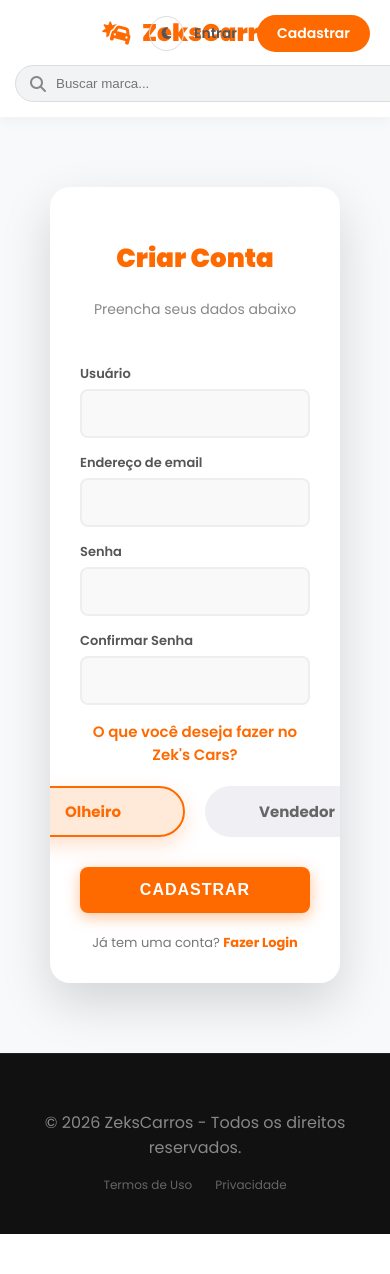
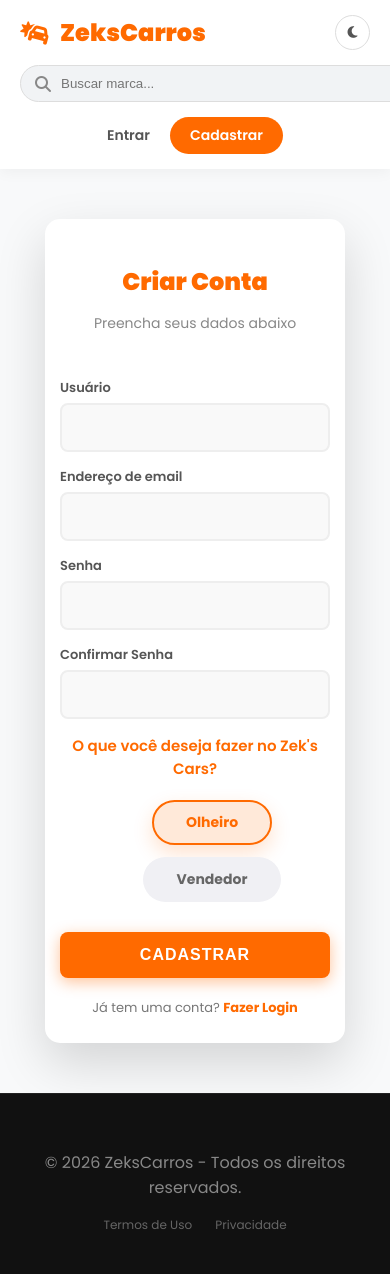
Before and after one commit to EzequiasC/carros, a Django app: page /register/ in a window 390 px wide; the page is wider, and only the part inside the window is pictured. Before the commit the page ends 1234 px from the top of that part, so only its background shows below. Run offline with Django 5.2, Linux system fonts and the light colour scheme; data that the repository does not hold is empty.

Commit message:
fix: corrige sobreposição de botões na navbar em telas pequenas
- Remove position: absolute do container user-menu no base.html

- Aplica posicionamento absoluto apenas no botão de dark mode

- Reorganiza layout flex para alinhar corretamente a busca e os links em celulares

```diff
--- a/accounts/forms.py
+++ b/accounts/forms.py
@@ -1,8 +1,11 @@
+import re
 from django import forms
 from django.contrib.auth.models import User
 from sellers.models import Seller, City
 
 class UserRegisterForm(forms.ModelForm):
+    email = forms.EmailField(label='Endereço de email', required=True)
+
     password = forms.CharField(widget=forms.PasswordInput, label='Senha')
     password2 = forms.CharField(widget=forms.PasswordInput, label='Confirmar Senha')
 
@@ -18,7 +21,14 @@ class UserRegisterForm(forms.ModelForm):
     )
 
     city = forms.ModelChoiceField(queryset=City.objects.all(), required=False, label="Cidade")
-    phone = forms.CharField(max_length=20, required=False, label="Telefone")
+
+    phone = forms.CharField(
+        max_length=20,
+        required=False,
+        label="Telefone",
+        widget=forms.TextInput(attrs={'type': 'tel', 'placeholder': '(67) 99999-9999'})
+    )
+
     description = forms.CharField(widget=forms.Textarea, required=False, label="Descrição")
 
     class Meta:
@@ -33,9 +43,45 @@ class UserRegisterForm(forms.ModelForm):
 
     def clean_email(self):
         email = self.cleaned_data.get('email')
+
+        if not email:
+            return email
+
+
         if User.objects.filter(email=email).exists():
             raise forms.ValidationError("Este email já está em uso.")
+
+        prefixo = email.split('@')[0]
+
+        if len(prefixo) < 3:
+            raise forms.ValidationError("O endereço de email parece ser muito curto.")
+
+        if prefixo == prefixo[0] * len(prefixo):
+            raise forms.ValidationError("Endereço de email inválido. Evite sequências repetidas.")
+
         return email
+
+    def clean_phone(self):
+        phone = self.cleaned_data.get('phone')
+
+        if not phone:
+            return phone
+
+        phone_numeros = re.sub(r'[^0-9]', '', phone)
+
+        if len(phone_numeros) < 10 or len(phone_numeros) > 11:
+            raise forms.ValidationError("O telefone deve ter 10 ou 11 dígitos (com o DDD).")
+
+        ddd = phone_numeros[:2]
+        numero = phone_numeros[2:]
+
+        if phone_numeros == phone_numeros[0] * len(phone_numeros):
+            raise forms.ValidationError("Número de telefone inválido.")
+
+        if len(set(numero)) == 1:
+            raise forms.ValidationError("O número não pode ser uma sequência de dígitos repetidos.")
+
+        return phone_numeros
 
     def clean(self):
         cleaned_data = super().clean()
@@ -56,7 +102,6 @@ class UserRegisterForm(forms.ModelForm):
         if commit:
             user.save()
 
-
             tipo = self.cleaned_data.get('tipo_usuario')
 
             if tipo == 'vendedor':
--- a/accounts/templates/register.html
+++ b/accounts/templates/register.html
@@ -1,8 +1,7 @@
 {% extends 'base.html' %}
 {% load static %}
 
-{% block content %}
-
+{% block extra_css %}
 <style>
     .register-wrapper {
         min-height: 85vh;
@@ -100,7 +99,6 @@
         width: 100%;
     }
 
-
     #id_tipo_usuario > div,
     #id_tipo_usuario li {
         width: auto !important;
@@ -168,17 +166,34 @@
     .login-link { text-align: center; margin-top: 20px; font-size: 13px; color: #777; }
     .login-link a { color: var(--cor-principal); text-decoration: none; font-weight: bold; }
 
-    @media (max-width: 768px) {
-        .split-container { flex-direction: column; }
-        .image-side { display: none; }
-        .form-side { padding: 30px; }
-    }
-
     .campos-vendedor { display: none; animation: fadeIn 0.4s ease-in-out; }
     @keyframes fadeIn { from { opacity: 0; transform: translateY(-10px); } to { opacity: 1; transform: translateY(0); } }
     .error-msg { color: #dc3545; font-size: 12px; margin-top: 5px; font-weight: 600; }
+
+    @media (max-width: 992px) {
+        .form-side { padding: 40px; }
+        .image-content h2 { font-size: 28px; }
+        #id_tipo_usuario { gap: 10px; }
+    }
+
+    @media (max-width: 768px) {
+        .register-wrapper { padding: 20px 15px; min-height: auto; }
+        .split-container { flex-direction: column; border-radius: 15px; }
+        .image-side { display: none; }
+        .form-side { padding: 30px 20px; }
+        .form-header h2 { font-size: 24px; margin-bottom: 5px; }
+        #id_tipo_usuario label { min-width: 120px; padding: 10px 15px; font-size: 14px; }
+    }
+
+    @media (max-width: 400px) {
+        .form-side { padding: 25px 15px; }
+        #id_tipo_usuario { flex-direction: column !important; gap: 12px; }
+        #id_tipo_usuario label { width: 100%; min-width: 100%; }
+    }
 </style>
+{% endblock %}
 
+{% block content %}
 <div class="register-wrapper">
     <div class="split-container">
 
@@ -224,9 +239,7 @@
 
                 <div class="form-group" style="text-align: center;">
                     <label style="font-size: 15px; color: var(--cor-principal); margin-top: 10px;">{{ form.tipo_usuario.label }}</label>
-
                     {{ form.tipo_usuario }}
-
                     {% if form.tipo_usuario.errors %}<div class="error-msg">{{ form.tipo_usuario.errors.0 }}</div>{% endif %}
                 </div>
 
@@ -284,7 +297,15 @@
         });
 
         atualizarCampos();
+
+        const phoneInput = document.getElementById('{{ form.phone.id_for_label }}');
+
+        if (phoneInput) {
+            phoneInput.addEventListener('input', function (e) {
+                let x = e.target.value.replace(/\D/g, '').match(/(\d{0,2})(\d{0,5})(\d{0,4})/);
+                e.target.value = !x[2] ? x[1] : '(' + x[1] + ') ' + x[2] + (x[3] ? '-' + x[3] : '');
+            });
+        }
     });
 </script>
-
 {% endblock %}
--- a/app/templates/base.html
+++ b/app/templates/base.html
@@ -4,6 +4,7 @@
 <head>
     <meta charset="UTF-8">
     <meta name="viewport" content="width=device-width, initial-scale=1.0">
+    {% block extra_css %}{% endblock %}
 
     <link rel="stylesheet" href="https://cdnjs.cloudflare.com/ajax/libs/font-awesome/6.5.0/css/all.min.css">
     <link href="https://fonts.googleapis.com/css2?family=Poppins:wght@300;400;600;700;900&display=swap" rel="stylesheet">
@@ -51,7 +52,6 @@
             opacity: 1 !important;
         }
 
-        /* ===== NAVBAR ===== */
         .navbar {
             background: var(--nav-bg-light);
             padding: 15px 40px;
@@ -80,8 +80,6 @@
             gap: 10px;
             white-space: nowrap;
         }
-
-        /* BARRA DE PESQUISA */
         .search-form {
             flex: 1;
             max-width: 450px;
@@ -119,7 +117,6 @@
             color: #888;
         }
 
-        /* LINKS E BOTÕES */
         .nav-links {
             display: flex;
             align-items: center;
@@ -190,15 +187,38 @@
         }
 
         @media (max-width: 900px) {
-            .navbar { flex-direction: column; gap: 15px; padding: 15px; }
-            .search-form { order: 2; width: 100%; max-width: 100%; }
-            .nav-links { order: 3; flex-wrap: wrap; justify-content: center; }
-            .brand { order: 1; }
-            .user-menu { position: absolute; right: 20px; top: 15px; }
+            .navbar {
+                flex-direction: column;
+                gap: 15px;
+                padding: 15px 20px;
+            }
+            .brand {
+                align-self: flex-start;
+            }
+            .search-form {
+                order: 2;
+                width: 100%;
+                max-width: 100%;
+            }
+            .user-menu {
+                order: 3;
+                width: 100%;
+                justify-content: center;
+            }
+            .nav-links {
+                flex-wrap: wrap;
+                justify-content: center;
+                width: 100%;
+            }
+            .dark-toggle {
+                position: absolute;
+                top: 15px;
+                right: 20px;
+                margin: 0;
+            }
         }
 
 
-    /* --- AVATAR DO USUÁRIO NA NAVBAR --- */
     .navbar-avatar {
         width: 38px;
         height: 38px;
--- a/cars/forms.py
+++ b/cars/forms.py
@@ -28,7 +28,6 @@ class CarModelForm(forms.ModelForm):
 
         self.fields['city'].required = False
 
-    # --- VALIDAÇÃO: Garante que ou escolheu da lista OU digitou novo ---
     def clean(self):
         cleaned_data = super().clean()
         city = cleaned_data.get('city')
@@ -51,7 +50,6 @@ class CarModelForm(forms.ModelForm):
             self.add_error('factory_year', 'Não é possível cadastrar fabricados antes de 1980')
         return factory_year
 
-    # --- SALVAMENTO INTELIGENTE (Smart Save) ---
     def save(self, commit=True):
         instance = super().save(commit=False)
         new_city_name = self.cleaned_data.get('new_city')
--- a/cars/templates/car_update.html
+++ b/cars/templates/car_update.html
@@ -185,7 +185,6 @@ Editar Carro
 </form>
 </div>
 
-<!-- Modal -->
 <div id="deleteModal" class="modal">
     <div class="modal-box">
         <h3>Confirmar exclusão</h3>
@@ -202,7 +201,6 @@ Editar Carro
 </div>
 
 <script>
-// Preview imagem
 const imgInput = document.querySelector('input[type="file"]');
 const preview = document.getElementById("preview");
 
@@ -212,7 +210,6 @@ if (imgInput) {
     });
 }
 
-// Modal
 function openModal(){
     document.getElementById("deleteModal").classList.add("show");
 }
@@ -221,7 +218,6 @@ function closeModal(){
     document.getElementById("deleteModal").classList.remove("show");
 }
 
-// Máscara moeda BR
 const priceInput = document.querySelector('input[name="price"]');
 
 if(priceInput){
--- a/sellers/forms.py
+++ b/sellers/forms.py
@@ -4,7 +4,7 @@ from .models import Seller
 class SellerUpdateForm(forms.ModelForm):
     class Meta:
         model = Seller
-        fields = ['name', 'phone', 'city', 'photo'] # Campos que ele pode editar
+        fields = ['name', 'phone', 'city', 'photo']
         labels = {
             'name': 'Nome do Vendedor',
             'phone': 'WhatsApp/Telefone',
--- a/sellers/templates/seller_update.html
+++ b/sellers/templates/seller_update.html
@@ -34,7 +34,6 @@
         font-size: 24px;
     }
 
-    /* --- FORMULÁRIO --- */
     .form-group {
         margin-bottom: 20px;
     }
@@ -48,7 +47,6 @@
     }
     .dark-mode .form-group label { color: #ccc; }
 
-    /* Inputs */
     .form-group input,
     .form-group select,
     .form-group textarea {
@@ -73,8 +71,6 @@
         outline: none;
     }
     .dark-mode .form-group input:focus { background: #333; }
-
-    /* Visualização da Foto Atual */
     .current-photo-wrapper {
         display: flex;
         align-items: center;
@@ -95,7 +91,6 @@
         box-shadow: 0 2px 5px rgba(0,0,0,0.1);
     }
 
-    /* Botões */
     .form-actions {
         display: flex;
         gap: 15px;
```
Also changed, not shown: cars/templates/car_detail.html (+0 -7 lines), cars/templates/cars.html (+0 -9 lines), cars/templates/new_car.html (+2 -11 lines), sellers/templates/seller_detail.html (+3 -6 lines), 1 other file.
